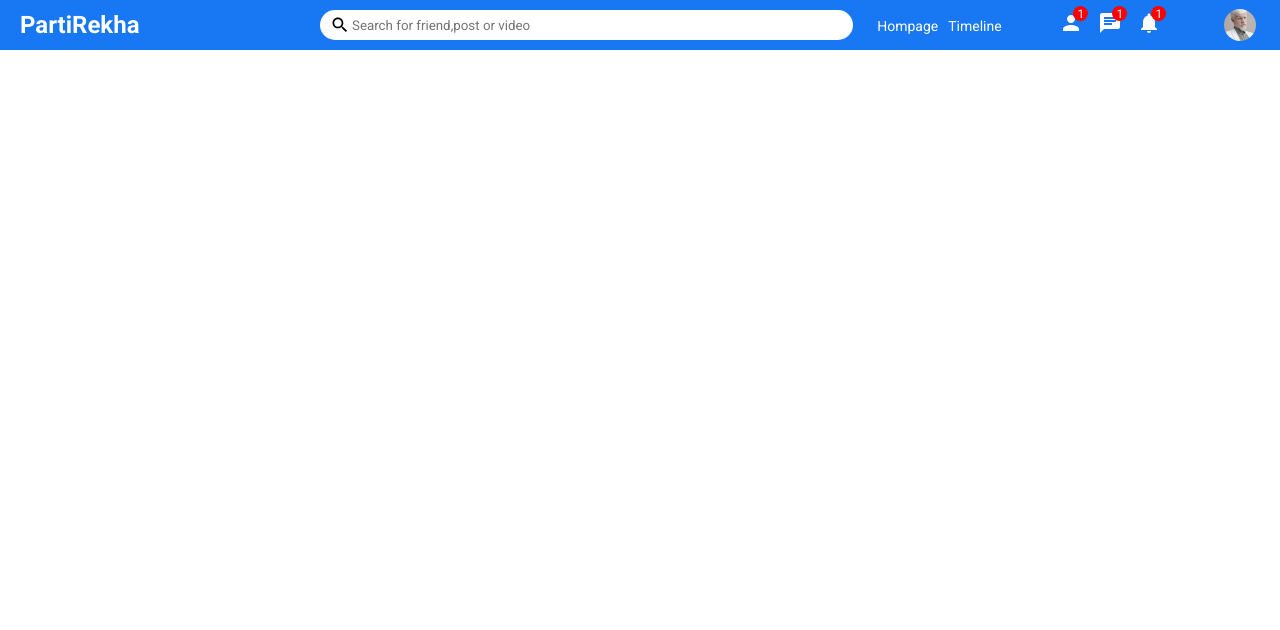
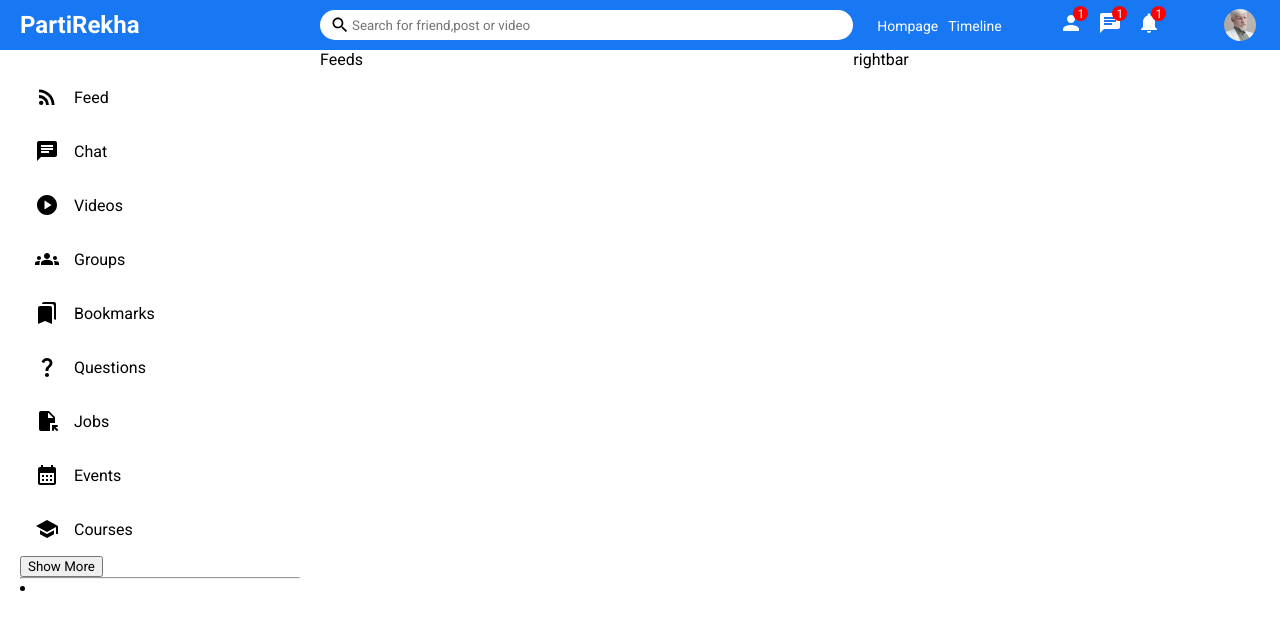
Before and after one commit to Kunal-Chauhan7/PartiRekha, a React (Create React App) app: page / in a window 1280 px wide. Shown: the top 630 px of the page. Built offline with nearby package versions, Linux system fonts and the light colour scheme; a web font is replaced by a local one.

Commit message:
worked on the side bar

```diff
--- a/src/App.js
+++ b/src/App.js
@@ -1,8 +1,9 @@
 import Home from "./pages/home/home";
+
 function App() {
   return (
     <div>
-      <Home/>
+    <Home/>
     </div>
   );
 }
--- /dev/null
+++ b/src/component/feeds/feeds.css
@@ -0,0 +1,3 @@
+.feed{
+    flex: 5;
+}
--- /dev/null
+++ b/src/component/feeds/feeds.jsx
@@ -0,0 +1,10 @@
+import React from 'react'
+import './feeds.css'
+
+const Feeds = () => {
+  return (
+ <div className='feed'>Feeds</div>
+  )
+}
+
+export default Feeds;
--- /dev/null
+++ b/src/component/rightbar/rightbar.css
@@ -0,0 +1,3 @@
+.rightbar{
+    flex: 4;
+}
--- /dev/null
+++ b/src/component/rightbar/rightbar.jsx
@@ -0,0 +1,9 @@
+import React from 'react'
+import './rightbar.css'
+
+const Rightbar = () => {
+  return (
+    <div className='rightbar'>rightbar</div>
+  )
+}
+export default Rightbar;
--- /dev/null
+++ b/src/component/sidebar/sidebar.css
@@ -0,0 +1,23 @@
+.sidebar{
+    flex: 3;
+    height: calc(100vh - 50px);
+}
+.sidebarWrapper{
+    padding: 20px;
+}
+
+.sidebarList{
+    padding: 0;
+    margin: 0;
+    list-style: none;
+}
+
+.sidebarlistitem{
+    display: flex;
+    align-items: center;
+    margin-bottom: 20;
+}
+
+.sidebarlisticon{
+    margin: 15px;
+}
--- /dev/null
+++ b/src/component/sidebar/sidebar.jsx
@@ -0,0 +1,83 @@
+import React from "react";
+import "./sidebar.css";
+import RssFeedIcon from '@mui/icons-material/RssFeed';
+import ChatIcon from '@mui/icons-material/Chat';
+import PlayCircleIcon from '@mui/icons-material/PlayCircle';
+import GroupsIcon from '@mui/icons-material/Groups';
+import BookmarksIcon from '@mui/icons-material/Bookmarks';
+import QuestionMarkIcon from '@mui/icons-material/QuestionMark';
+import FileOpenIcon from '@mui/icons-material/FileOpen';
+import CalendarMonthIcon from '@mui/icons-material/CalendarMonth';
+import SchoolIcon from '@mui/icons-material/School';
+
+const Sidebar = () => {
+  return (
+    <div className="sidebar">
+      <div className="sidebarWrapper">
+        <ui className="sidebarList">
+          <li class="sidebarlistitem">
+          <RssFeedIcon className="sidebarlisticon"/>
+          <span className="sidebarlistitemtext">
+            Feed
+          </span>
+          </li>
+          <li class="sidebarlistitem">
+          <ChatIcon className="sidebarlisticon"/>
+          <span className="sidebarlistitemtext">
+            Chat
+          </span>
+          </li>
+          <li class="sidebarlistitem">
+          <PlayCircleIcon className="sidebarlisticon"/>
+          <span className="sidebarlistitemtext">
+            Videos
+          </span>
+          </li>
+          <li class="sidebarlistitem">
+          <GroupsIcon className="sidebarlisticon"/>
+          <span className="sidebarlistitemtext">
+            Groups
+          </span>
+          </li>
+          <li class="sidebarlistitem">
+          <BookmarksIcon className="sidebarlisticon"/>
+          <span className="sidebarlistitemtext">
+            Bookmarks
+          </span>
+          </li>
+          <li class="sidebarlistitem">
+          <QuestionMarkIcon className="sidebarlisticon"/>
+          <span className="sidebarlistitemtext">
+            Questions
+          </span>
+          </li>
+          <li class="sidebarlistitem">
+          <FileOpenIcon className="sidebarlisticon"/>
+          <span className="sidebarlistitemtext">
+            Jobs
+          </span>
+          </li>
+          <li class="sidebarlistitem">
+          <CalendarMonthIcon className="sidebarlisticon"/>
+          <span className="sidebarlistitemtext">
+            Events
+          </span>
+          </li>
+          <li class="sidebarlistitem">
+          <SchoolIcon className="sidebarlisticon"/>
+          <span className="sidebarlistitemtext">
+            Courses
+          </span>
+          </li>
+        </ui>
+        <button className="sidebarbutton">Show More</button>
+        <hr className="sidebarhr"/>
+        <li className="sidebarfriend">
+          <img src="" alt=""  className="sidebarfriendimg"/>
+        </li>
+      </div>
+    </div>
+  );
+};
+
+export default Sidebar;
--- a/src/pages/home/home.css
+++ b/src/pages/home/home.css
@@ -0,0 +1,3 @@
+.homeContainer{
+    display: flex;
+}
--- a/src/pages/home/home.jsx
+++ b/src/pages/home/home.jsx
@@ -1,9 +1,21 @@
-import React from 'react'
-import TopNavBar from '../../component/topnavbar/topnavbar';
+import React from "react";
+import TopNavBar from "../../component/topnavbar/topnavbar";
+import Sidebar from "../../component/sidebar/sidebar";
+import Feeds from "../../component/feeds/feeds";
+import Rightbar from "../../component/rightbar/rightbar";
+import './home.css'
+
 
 const Home = () => {
   return (
-    <TopNavBar/>
-  )
-}
+    <>
+      <TopNavBar />
+      <div className="homeContainer">
+        <Sidebar/>
+        <Feeds/>
+        <Rightbar/>
+      </div>
+    </>
+  );
+};
 export default Home;
```
